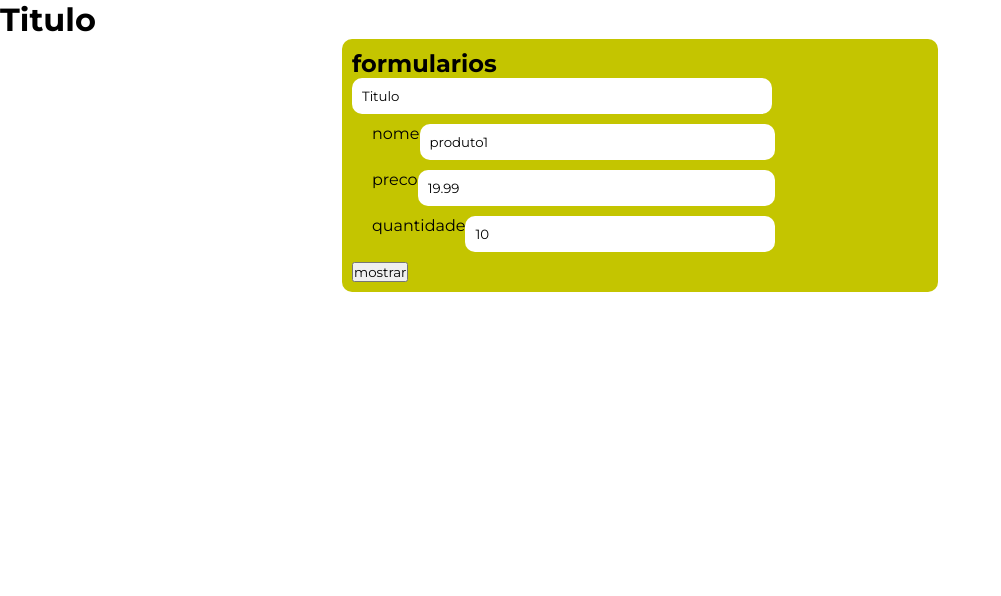
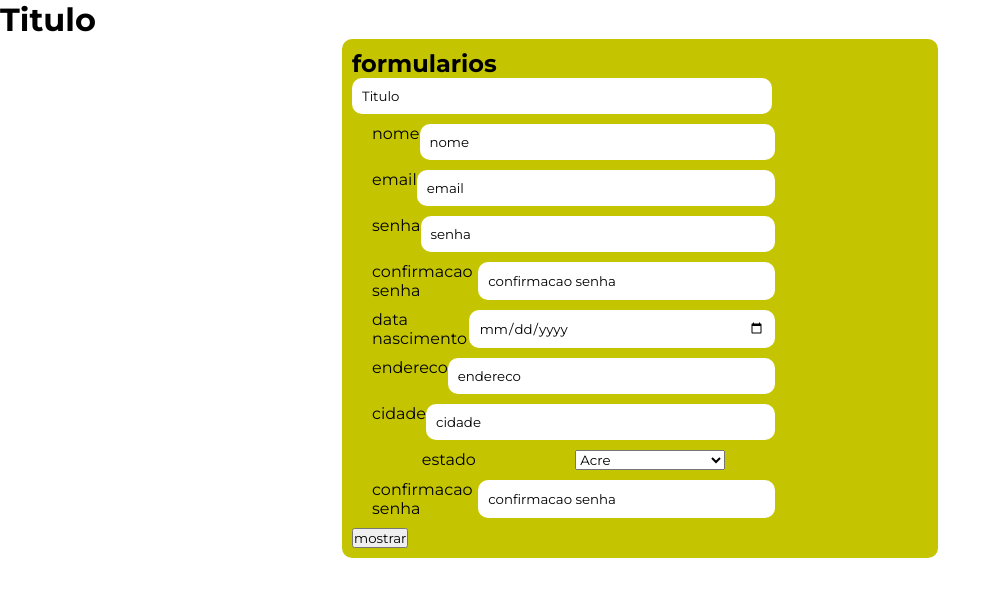
Before and after one commit to matheushodecker/revisao-pt1, a Vue app: page / in a window 1280 px wide. Shown: the top 596 px of the page, without its empty margins (0-1001 px from the left). Built offline with nearby package versions, Linux system fonts and the light colour scheme.

Commit message:
trabalho dev-web-formulario

```diff
--- a/src/App.vue
+++ b/src/App.vue
@@ -5,15 +5,20 @@ const titulo = ref('Titulo')
 const mostrarResultado = ref(false)
 
 const produto = reactive({
-  nome: 'produto1',
-  preco: 19.99,
-  quantidade: 10,
-  categorias: []
+  nome: 'nome',
+  email: 'email',
+  senha: 'senha',
+  Csenha: 'confirmacao senha',
+  DataNascimento: 'data nascimento',
+  endereco: 'endereco',
+  cidade: 'cidade'
 })
 
 function formatarPreco(preco) {
   return `R$ ${preco.toFixed(2).replace('.', ',')}`
 }
+
+
 </script>
 
 <template>
@@ -24,16 +29,71 @@ function formatarPreco(preco) {
       <input type="text" v-model="titulo">
       <form @submit="mostrarResultado = !mostrarResultado">
         <div class="row">
-          <label for="">nome</label>
-          <input type="text" v-model="produto.nome">
+         <label for="nome">nome</label>
+         <input type="text" v-model="produto.nome">
         </div>
         <div class="row">
-          <label for="">preco</label>
-          <input type="number" v-model="produto.preco">
+         <label for="email">email</label>
+         <input type="text" v-model="produto.email">
         </div>
         <div class="row">
-          <label for="">quantidade</label>
-          <input type="number" v-model="produto.quantidade">
+          <label for="senha">senha</label>
+          <input type="text" v-model="produto.senha">
+        </div>
+        <div class="row">
+          <label for="Csenha">confirmacao senha</label>
+          <input type="text" v-model="produto.Csenha">
+        </div>
+        <div class="row">
+          <label for="DataNascimento">data nascimento</label>
+          <input type="date" v-model="produto.DataNascimento">
+        </div>
+        <div class="row">
+          <label for="endereco">endereco</label>
+          <input type="text" v-model="produto.endereco">
+        </div>
+        <div class="row">
+          <label for="cidade">cidade</label>
+          <input type="text" v-model="produto.cidade">
+        </div>
+        <div class="row">
+          <label for="estado"></label>
+          <label for="usuario.estado.value">estado</label>
+      <br>
+      <select name="estado" class="estado">
+        <option value="AC">Acre</option>
+        <option value="AL">Alagoas</option>
+        <option value="AP">Amapá</option>
+        <option value="AM">Amazonas</option>
+        <option value="BA">Bahia</option>
+        <option value="CE">Ceará</option>
+        <option value="ES">Espírito Santo</option>
+        <option value="GO">Goiás</option>
+        <option value="MA">Maranhão</option>
+        <option value="MT">Mato Grosso</option>
+        <option value="AC">Mato Grosso do Sul</option>
+        <option value="AC">Minas Gerais</option>
+        <option value="AC">Pará</option>
+        <option value="AC">Paraíba</option>
+        <option value="AC">Paraná</option>
+        <option value="AC">Pernambuco</option>
+        <option value="AC">Piauí</option>
+        <option value="AC">PI</option>
+        <option value="AC">RJ</option>
+        <option value="AC">RN</option>
+        <option value="AC">RS</option>
+        <option value="AC">RO</option>
+        <option value="AC">RR</option>
+        <option value="AC">SC</option>
+        <option value="AC">SP</option>
+        <option value="AC">SE</option>
+        <option value="AC">TO</option>
+      </select>
+      <br>
+        </div>
+        <div class="row">
+          <label for="Csenha">confirmacao senha</label>
+          <input type="text" v-model="produto.Csenha">
         </div>
         <button type="submit">mostrar</button>
       </form>
@@ -44,11 +104,11 @@ function formatarPreco(preco) {
       <h2>resultados</h2>
 
       <p>nome: {{ produto.nome }}</p>
-      <p>preco: {{ formatarPreco(produto.preco) }}</p>
-      <P>quantidade: {{ produto.quantidade }}</P>
-      <p>categoria: {{ produto.categoria }}</p>
+      <p>email: {{ produto.email }}</p>
+      <P>senha: {{ produto.senha }}</P>
+      <p>Csenha: {{ produto.Csenha }}</p>
       <p>{{ mostrarResultado }}</p>
-      <button type="submit">mostrar</button>
+      <button @click="mostrarResultado = false">mostrar</button>
     </div>
   </div>
 </template>
```
